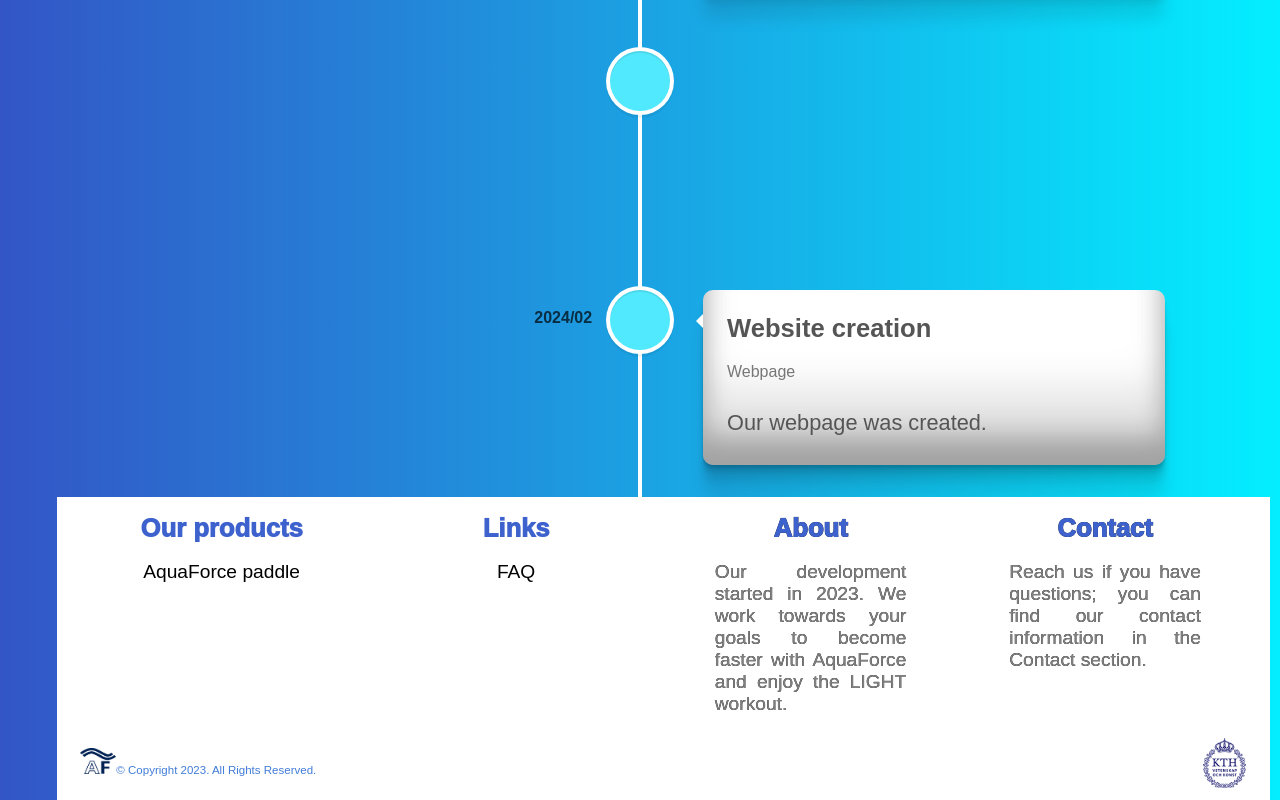
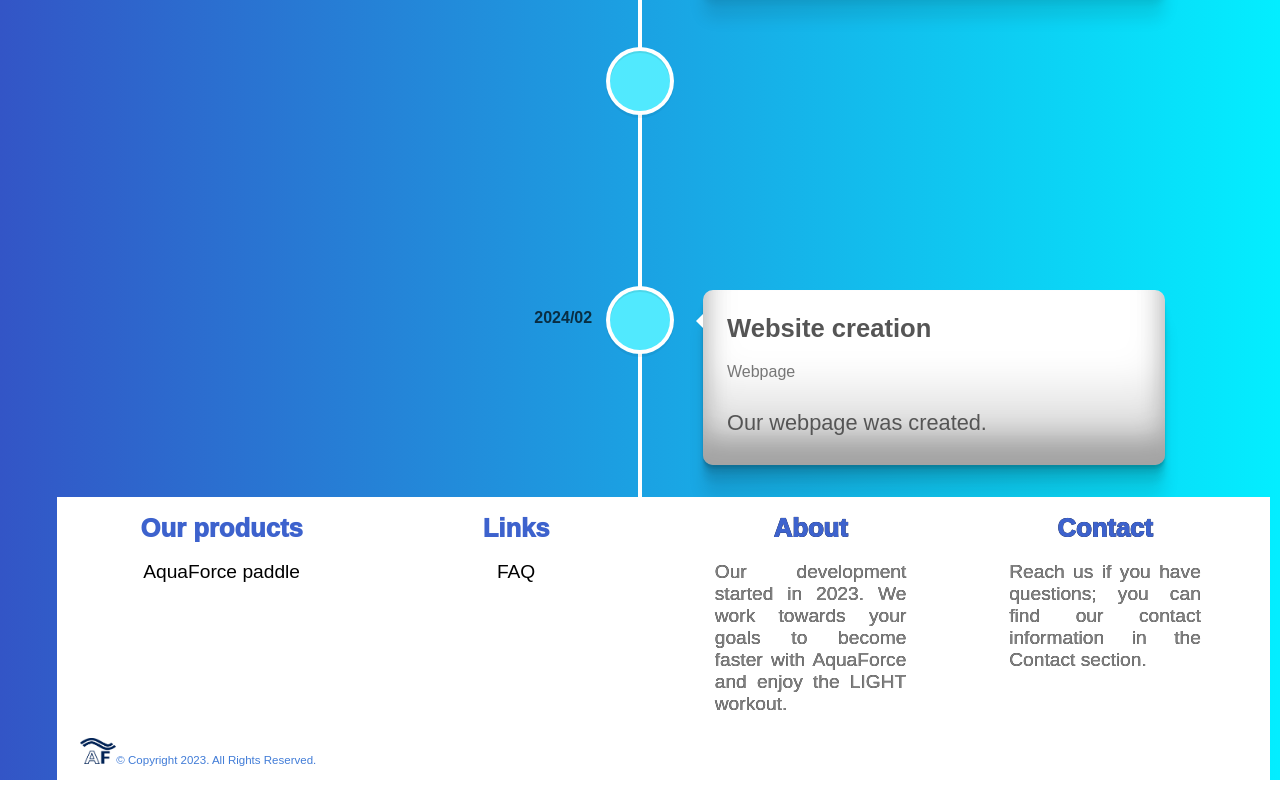
Before and after one commit to JakubJus/AFweb, a React (Vite) app in the folder client/: page /timeline in a window 1280 px wide. Shown: the part 695-1495 px from the top of the page. Built offline with nearby package versions, Linux system fonts and the light colour scheme.

Commit message:
Update footer.jsx

```diff
--- a/client/src/components/Footer/footer.jsx
+++ b/client/src/components/Footer/footer.jsx
@@ -51,9 +51,7 @@ const Footer = () => {
                     </span>
 
                 </div>
-                <div className="right">
-                    <img src="images/KTH_logo.png" alt="KTH" style={{ height: '50px' }} />
-                </div>
+
             </div>
         </div>
     );
```
